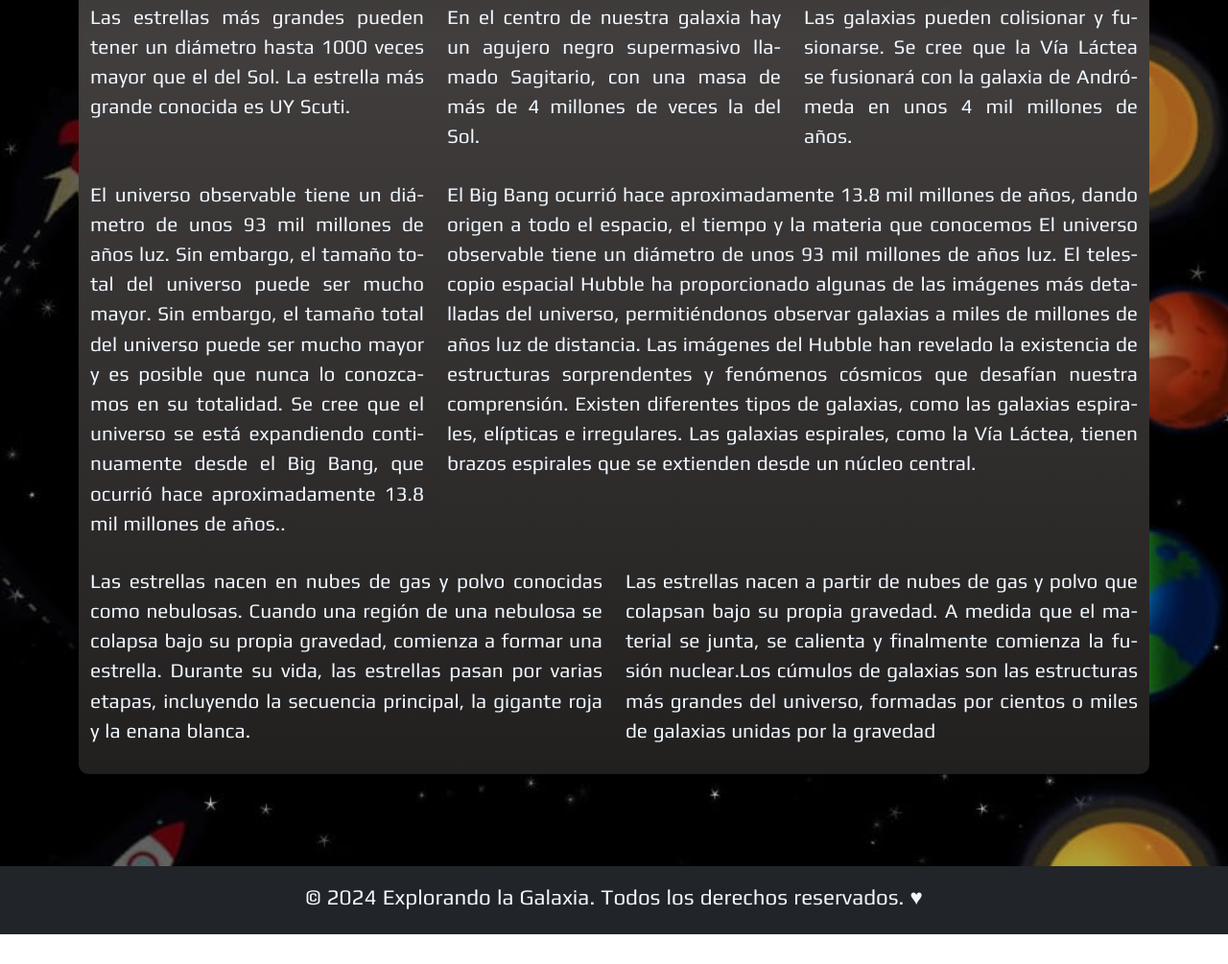
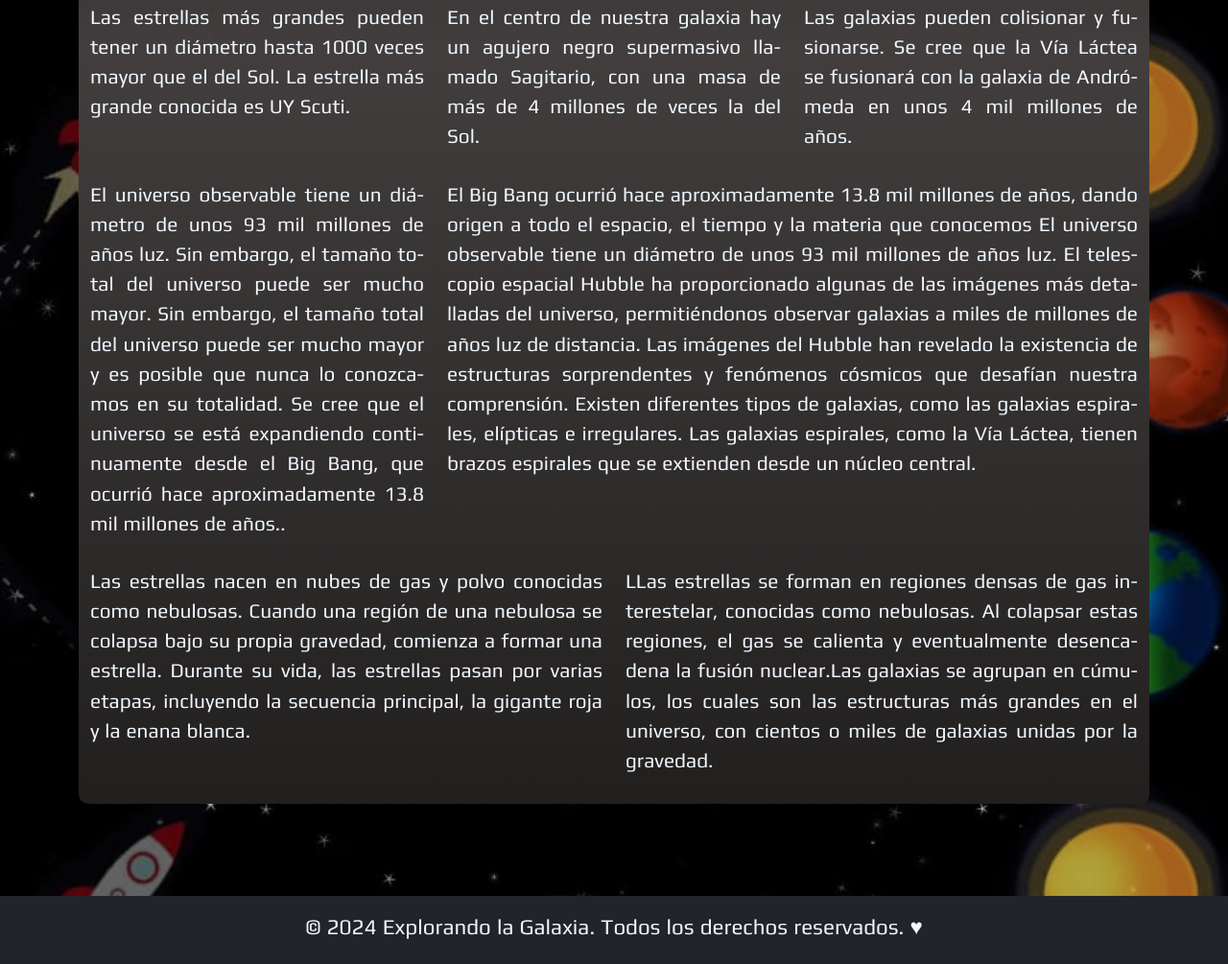
Before and after one commit to Nixnix32/nixnxi32-galaxia.io, a plain HTML site: page informativa.html in a window 1280 px wide. Shown: the part 826-1831 px from the top of the page at 96% size. Before the commit the page ends 1800 px from the top, so only its background shows below. Drawn offline with nearby package versions, Linux system fonts and the light colour scheme.

Commit message:
cambiando un texto en la inforamcion

```diff
--- a/informativa.html
+++ b/informativa.html
@@ -191,9 +191,10 @@
           </article>
 
           <article class="col-lg-6 mb-4">
-            <p>Las estrellas nacen a partir de nubes de gas y polvo que colapsan bajo su propia gravedad. A medida que
-              el material se junta, se calienta y finalmente comienza la fusión nuclear.Los cúmulos de galaxias son las
-              estructuras más grandes del universo, formadas por cientos o miles de galaxias unidas por la gravedad
+            <p>LLas estrellas se forman en regiones densas de gas interestelar, conocidas como nebulosas. Al
+              colapsar estas regiones, el gas se calienta y eventualmente desencadena la fusión nuclear.Las galaxias se
+              agrupan en cúmulos, los cuales son las estructuras más grandes en el universo, con cientos o miles de galaxias
+              unidas por la gravedad.
 
             </p>
           </article>
```
